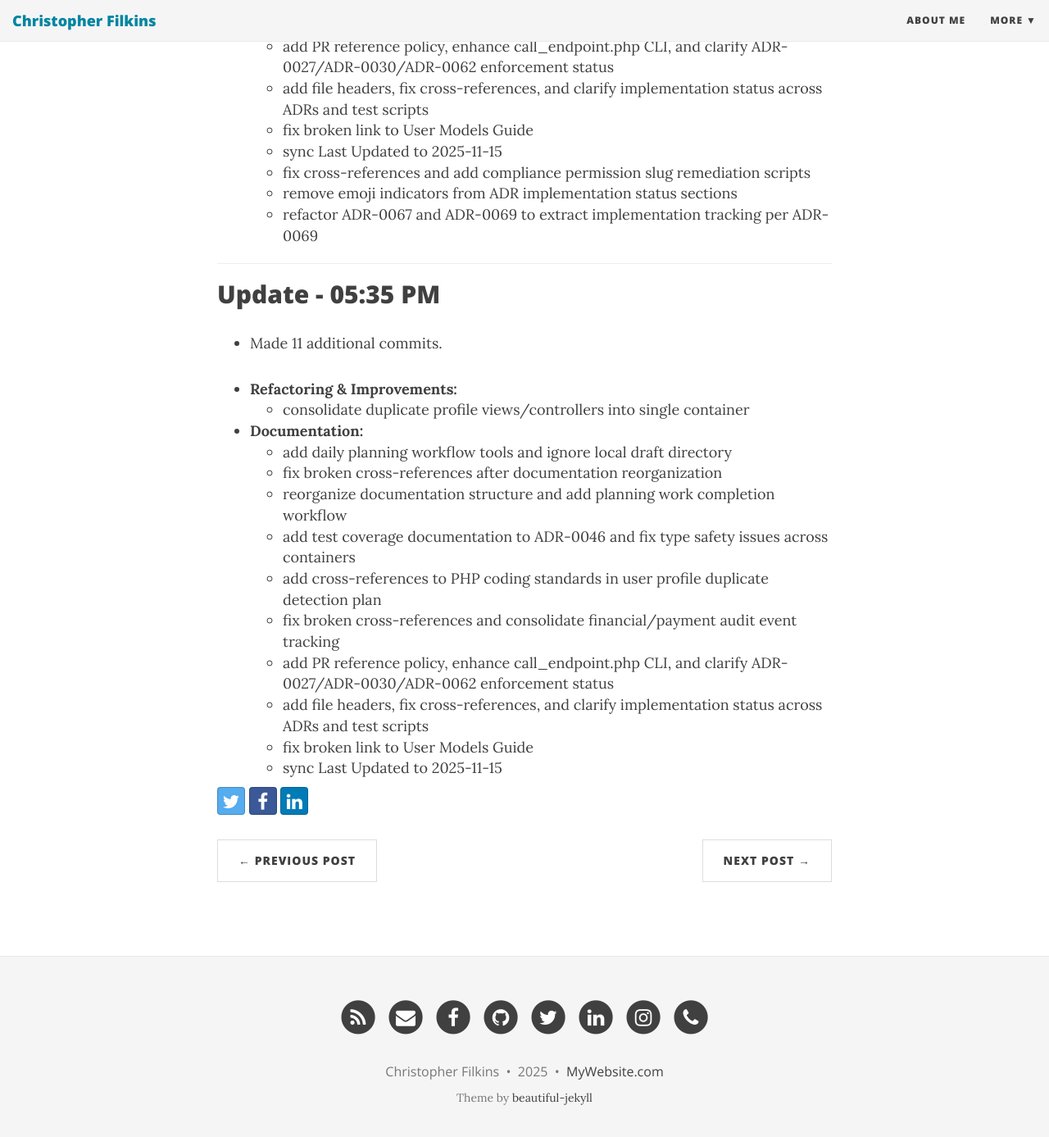
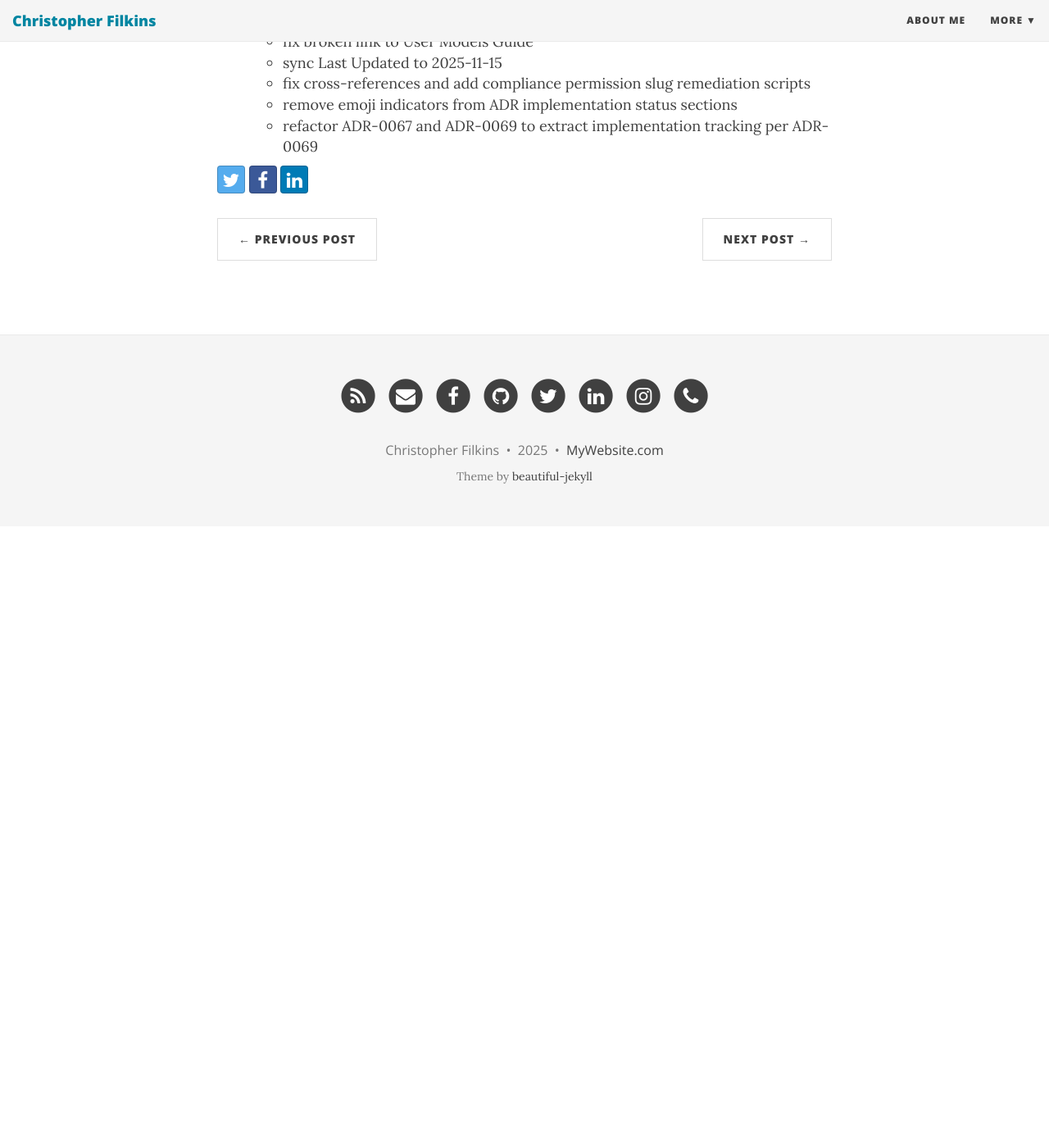
Before and after one commit to filchyboy/filchyboy.github.io, a Jekyll site: the page built from _posts/2025-11-16-code-refactoring-day.md, in a window 1280 px wide and 1400 px high, scrolled down 690 px. Shown: the top 1387 px of the window at 82% size. Built offline with Jekyll 4.4.1, drawn with Linux system fonts in a browser that asks for light colours; nearby versions of some CDN libraries; after the commit the page ends 1332 px from its top, so only the background shows below that; some of the changed text lies outside the part shown.

Commit message:
fix: remove duplicate commits from build-in-public posts
- Remove duplicate commit sections from code-refactoring-day post
- Remove H1 title from built-jekyll-blog-integration (Jekyll uses filename)
- Add missing last-commit tracking marker
- Keep only unique commits in chronological order

```diff
--- a/_posts/2025-11-16-code-refactoring-day.md
+++ b/_posts/2025-11-16-code-refactoring-day.md
@@ -1,9 +1,4 @@
 * Made 11 commits today on the Colossalistic Platform project.
-
-* Made 14 commits today on the Colossalistic Platform project.
-
-* **Bugs Fixed:**
-  * correct sprint-plan.md link path in ADR-0058
 
 * **Refactoring & Improvements:**
   * consolidate duplicate profile views/controllers into single container
@@ -22,27 +17,4 @@
   * remove emoji indicators from ADR implementation status sections
   * refactor ADR-0067 and ADR-0069 to extract implementation tracking per ADR-0069
 
-
----
-
-## Update - 05:35 PM
-
-* Made 11 additional commits.
-
-
-* **Refactoring & Improvements:**
-  * consolidate duplicate profile views/controllers into single container
-
-* **Documentation:**
-  * add daily planning workflow tools and ignore local draft directory
-  * fix broken cross-references after documentation reorganization
-  * reorganize documentation structure and add planning work completion workflow
-  * add test coverage documentation to ADR-0046 and fix type safety issues across containers
-  * add cross-references to PHP coding standards in user profile duplicate detection plan
-  * fix broken cross-references and consolidate financial/payment audit event tracking
-  * add PR reference policy, enhance call_endpoint.php CLI, and clarify ADR-0027/ADR-0030/ADR-0062 enforcement status
-  * add file headers, fix cross-references, and clarify implementation status across ADRs and test scripts
-  * fix broken link to User Models Guide
-  * sync Last Updated to 2025-11-15
-
 <!-- last-commit: 9e2e45b6b3c325b5307f48c52b76f72240c4bd28 -->
```
Also changed, not shown: _posts/2025-11-16-built-jekyll-blog-integration.md (+2 -2 lines).
